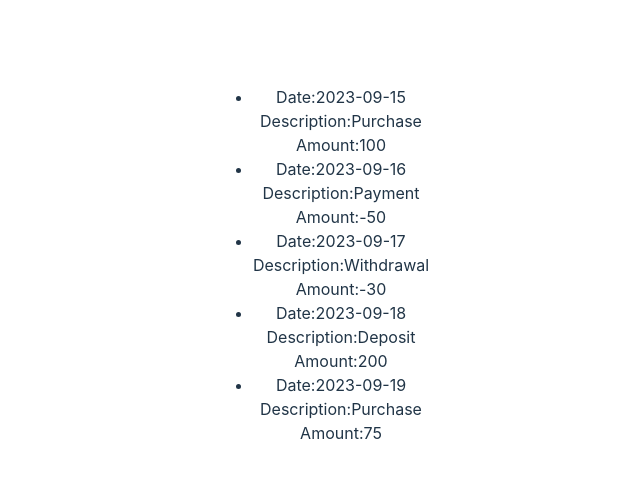
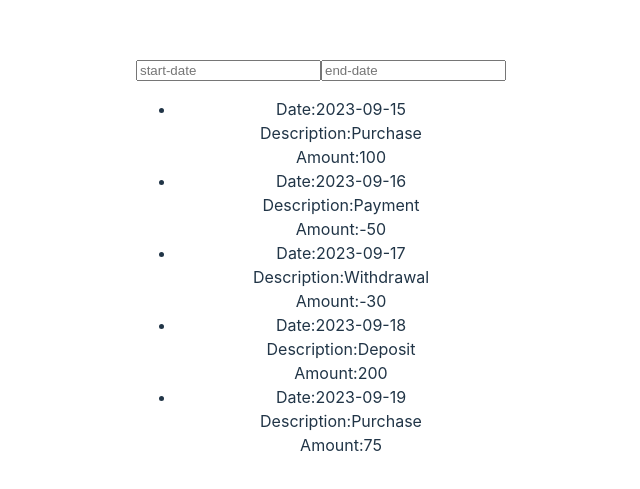
Before and after one commit to Netdreion/Bank-Study, a React (Vite) app: page / in a window 1280 px wide. Shown: the part 135-624 px from the top of the page, without its empty margins (319-959 px from the left). Built offline with nearby package versions, Linux system fonts and the light colour scheme.

Commit message:
TransactionFilters created

```diff
--- a/src/App.jsx
+++ b/src/App.jsx
@@ -1,10 +1,12 @@
 import { useState } from "react";
 import TransactionHistory from "./components/TransactionHistory";
 import "./App.css";
+import TransactionFilters from "./components/TransactionFilters";
 
 function App() {
   return (
     <>
+      <TransactionFilters />
       <TransactionHistory />
     </>
   );
--- a/src/Components/TransactionFilters.jsx
+++ b/src/Components/TransactionFilters.jsx
@@ -1,7 +1,27 @@
 import React, { useState } from "react";
 
 const TransactionFilters = () => {
-  return <div></div>;
+  const [date, setDate] = useState({
+    startDate: "",
+    endDate: "",
+  });
+
+  return (
+    <div>
+      <input
+        placeholder="start-date"
+        value={date.startDate}
+        onChange={(e) => {
+          setDate({ ...date, startDate: e.target.value });
+        }}
+      ></input>
+      <input
+        placeholder="end-date"
+        value={date.endDate}
+        onChange={(e) => setDate({ ...date, endDate: e.target.value })}
+      ></input>
+    </div>
+  );
 };
 
 export default TransactionFilters;
```
